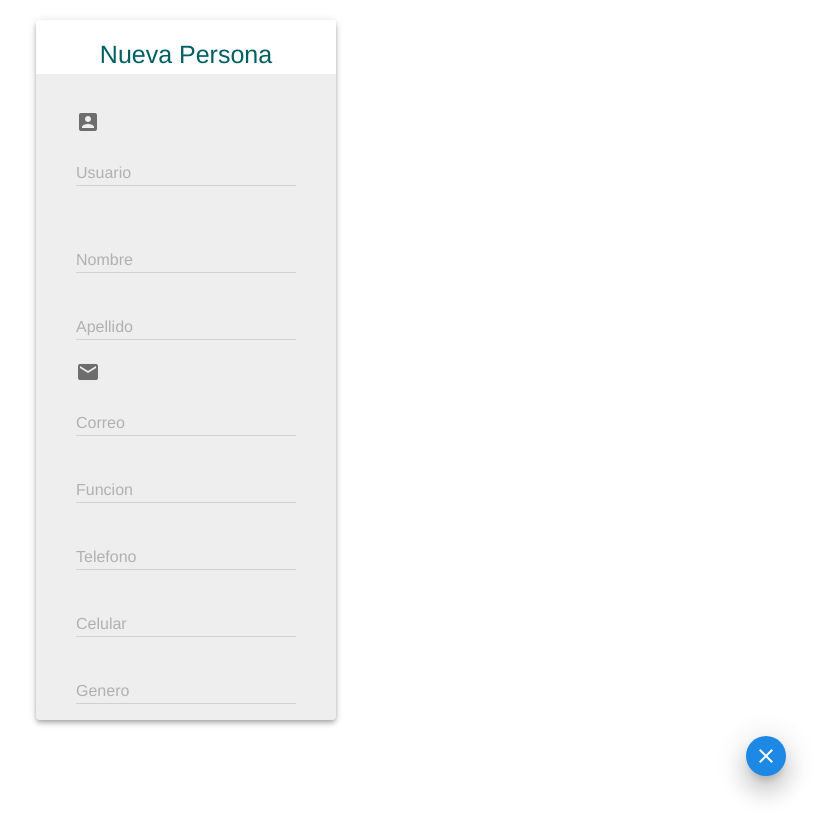
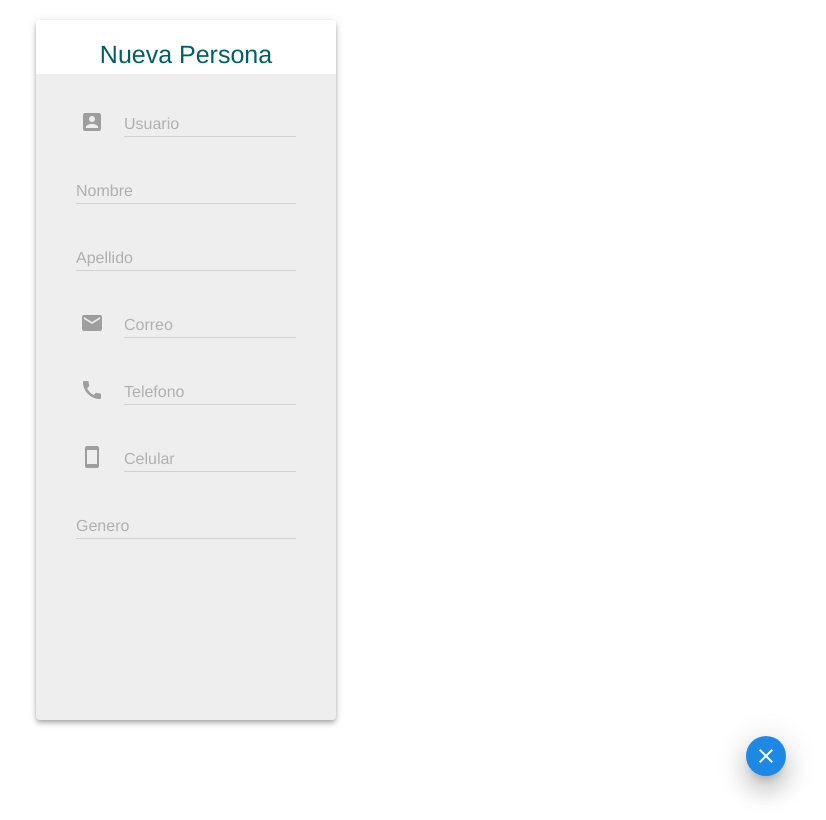
Before and after one commit to cfpena/sistemaDeInventarioCTI, a plain HTML site: page crear_user.html in a window 1280 px wide. Shown: the whole page, without its empty margins (454-1280 px from the left). Drawn offline with Linux system fonts and the light colour scheme.

Commit message:
Crear persona

```diff
--- a/crear_user.html
+++ b/crear_user.html
@@ -26,44 +26,45 @@
         <div class="mdl-grid">
           <div class="mdl-cell mdl-cell--12-col">
             <form action="#">
-              <div class="mdl-textfield mdl-js-textfield">
-                <i class="material-icons prefix">account_box</i>
 
-                <div class="mdl-textfield mdl-js-textfield mdl-textfield--floating-label">
-                  <input class="mdl-textfield__input" type="text" id="username" />
-                  <label class="mdl-textfield__label" for="username">Usuario</label>
-                </div>
-              </div>
+              <div class="mdl-textfield mdl-js-textfield mdl-textfield--floating-label">
+            <i class="mdl-textfield__icon material-icons">account_box</i>
+            <input class="mdl-textfield__input" type="text" id="username" />
+            <label class="mdl-textfield__label" for="sample1">Usuario</label>
+          </div>
 
-              <div class="mdl-textfield mdl-js-textfield">
+              <div class="mdl-textfield mdl-js-textfield mdl-textfield--floating-label">
                 <input class="mdl-textfield__input" type="text" id="nombre" />
                 <label class="mdl-textfield__label" for="nombre">Nombre</label>
               </div>
 
-              <div class="mdl-textfield mdl-js-textfield">
+              <div class="mdl-textfield mdl-js-textfield mdl-textfield--floating-label">
                 <input class="mdl-textfield__input" type="text" id="apellido" />
                 <label class="mdl-textfield__label" for="apellido">Apellido</label>
               </div>
 
-              <i class="material-icons prefix">email</i>
-              <div class="mdl-textfield mdl-js-textfield">
+              <div class="mdl-textfield mdl-js-textfield mdl-textfield--floating-label">
+                <i class="mdl-textfield__icon material-icons prefix">email</i>
                 <input class="mdl-textfield__input" type="email" id="correo" />
                 <label class="mdl-textfield__label" for="correo">Correo</label>
               </div>
-              <div class="mdl-textfield mdl-js-textfield">
+
+              <!--<div class="mdl-textfield mdl-js-textfield mdl-textfield--floating-label">
                 <input class="mdl-textfield__input" type="text" id="funcion" />
                 <label class="mdl-textfield__label" for="funcion">Funcion</label>
-              </div>
+              </div>-->
 
-              <div class="mdl-textfield mdl-js-textfield">
+              <div class="mdl-textfield mdl-js-textfield mdl-textfield--floating-label">
+                <i class="mdl-textfield__icon material-icons prefix">call</i>
                 <input class="mdl-textfield__input" type="text" id="telefono" />
                 <label class="mdl-textfield__label" for="telefono">Telefono</label>
               </div>
-              <div class="mdl-textfield mdl-js-textfield">
+              <div class="mdl-textfield mdl-js-textfield mdl-textfield--floating-label">
+<i class="mdl-textfield__icon material-icons prefix">stay_current_portrait</i>
                 <input class="mdl-textfield__input" type="text" id="celular" />
                 <label class="mdl-textfield__label" for="celular">Celular</label>
               </div>
-              <div class="mdl-textfield mdl-js-textfield">
+              <div class="mdl-textfield mdl-js-textfield mdl-textfield--floating-label">
                 <input class="mdl-textfield__input" type="text" id="genero" />
                 <label class="mdl-textfield__label" for="genero">Genero</label>
               </div>
--- a/css/crear_user.css
+++ b/css/crear_user.css
@@ -54,3 +54,36 @@ padding-top: 0px;
   height: 30px;
   font-size: 25px;
 }
+
+
+.page-content {
+padding : 0 32px;
+}
+
+.mdl-textfield {
+  color: #9E9E9E;
+}
+
+.mdl-textfield__icon {
+  width: 32px;
+  text-align: center;
+  position: absolute;
+  line-height: 1.5;
+}
+
+.mdl-textfield.is-disabled .mdl-textfield__icon {
+  color: rgba(0, 0, 0, 0.26) !important;
+}
+
+.mdl-textfield mdl-js-textfield mdl-textfield--floating-label is-upgraded{
+  padding: 20px 0 0 0;
+}
+
+.mdl-textfield__icon ~ * {
+  margin-left: 48px;
+  width: calc(100% - 48px);
+}
+
+.mdl-textfield.is-invalid .mdl-textfield__icon {
+  color: #de3226 !important;
+}
```
